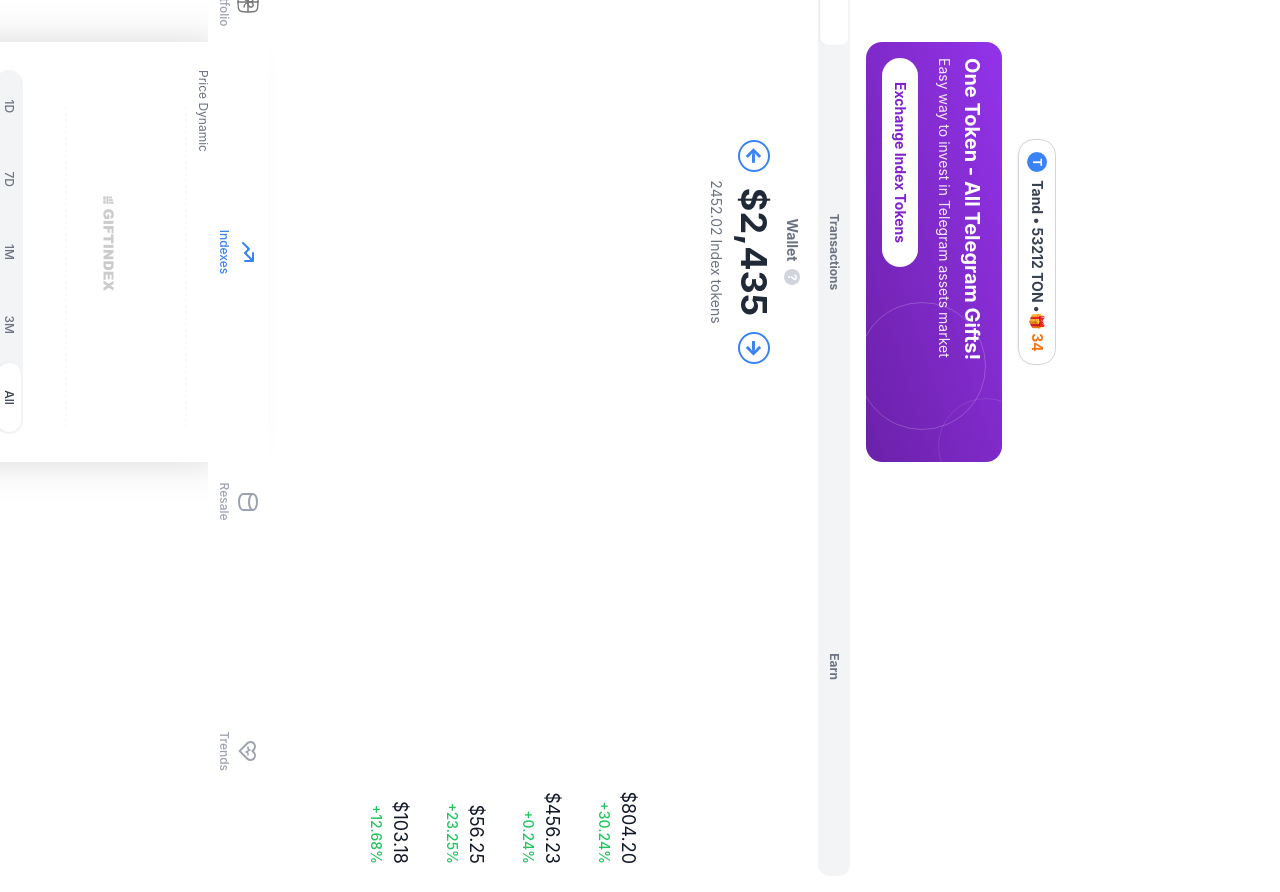
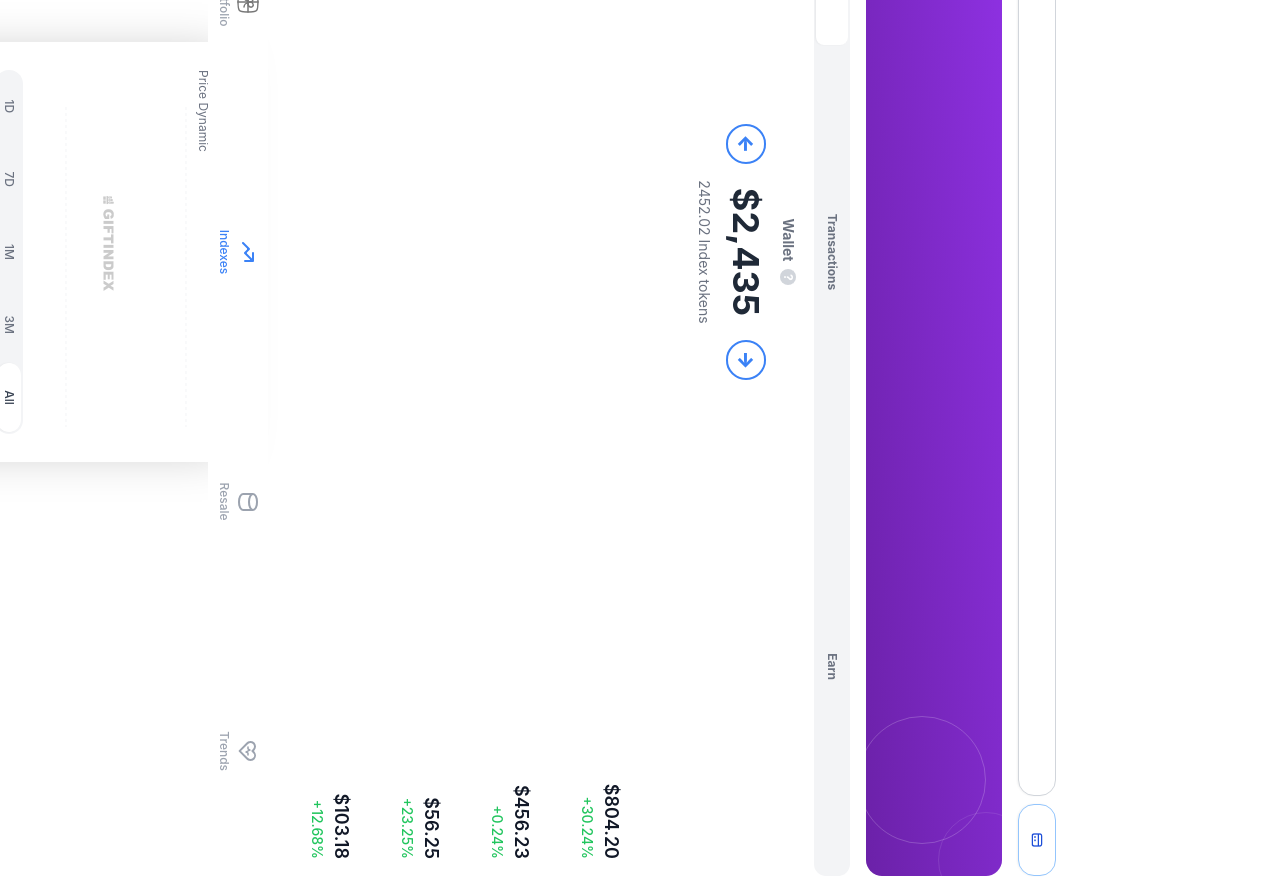
Before and after one commit to root9464/indexer, a React (Vite) app in the folder frontend/: page /indexes in a window 1280 px wide. Shown: the part 180-1072 px from the top of the page. Built offline with nearby package versions, Linux system fonts and the light colour scheme.

Commit message:
indexpage tonconnect button added

```diff
--- a/frontend/src/pages/IndexesPage.jsx
+++ b/frontend/src/pages/IndexesPage.jsx
@@ -453,6 +453,9 @@
   const [activeBalanceTab, setActiveBalanceTab] = useState('balance'); // 'balance', 'transactions', 'earn'
   const [activeTimeframe, setActiveTimeframe] = useState('All');
   const [activeTradeTab, setActiveTradeTab] = useState('buy');
+  const [walletConnected, setWalletConnected] = useState(false);
+  const [walletAddress, setWalletAddress] = useState('');
+  const [walletMenuOpen, setWalletMenuOpen] = useState(false);
   const navigate = useNavigate();
 
   // Данные индексов согласно референсу
@@ -538,6 +541,28 @@
   const totalWalletValue = 2435;
   const indexTokens = 2452.02;
 
+  const handleWalletConnect = () => {
+    if (walletConnected) {
+      // Показать меню вместо сразу отключения
+      setWalletMenuOpen(!walletMenuOpen);
+    } else {
+      // Подключение кошелька (здесь должна быть интеграция с TON Connect)
+      setWalletConnected(true);
+      setWalletAddress('UQBx...7Kv8'); // Мок адреса
+    }
+  };
+
+  const handleDisconnect = () => {
+    setWalletConnected(false);
+    setWalletAddress('');
+    setWalletMenuOpen(false);
+  };
+
+  const formatWalletAddress = (address) => {
+    if (!address) return '';
+    return `${address.slice(0, 2)}...${address.slice(-2)}`;
+  };
+
   if (loading) {
     return (
       <div className="relative min-h-screen bg-white">
@@ -553,21 +578,21 @@
   return (
     <div className="relative min-h-screen bg-white">
       <div className="overflow-y-auto pb-20 px-4 py-4" style={{height: '100vh'}}>
-        {/* User Info */}
-        <div className="flex justify-center mb-4">
-          <div className="inline-flex items-center border border-gray-300 rounded-2xl px-3 py-2 bg-white shadow-sm">
+        {/* User Info with TON Connect */}
+        <div className="flex justify-between items-center mb-4 gap-2">
+          <div className="inline-flex items-center justify-center border border-gray-300 rounded-2xl px-3 py-2 bg-white shadow-sm" style={{ width: 'calc(100% - 80px)' }}>
             {getUserPhoto() ? (
               <img
                 src={getUserPhoto()}
                 alt="User avatar"
-                className="w-5 h-5 rounded-full mr-2 object-cover"
+                className="w-5 h-5 rounded-full mr-2 object-cover flex-shrink-0"
                 onError={(e) => {
                   e.target.style.display = 'none';
                   e.target.nextSibling.style.display = 'flex';
                 }}
               />
             ) : (
-              <div className="w-5 h-5 bg-blue-500 rounded-full flex items-center justify-center mr-2">
+              <div className="w-5 h-5 bg-blue-500 rounded-full flex items-center justify-center mr-2 flex-shrink-0">
                 <span className="text-white text-xs font-bold">
                   {user?.first_name?.[0] || 'T'}
                 </span>
@@ -578,19 +603,94 @@
                 {user?.first_name?.[0] || 'T'}
               </span>
             </div>
-            <span className="text-gray-700 font-bold text-sm">
-              {getUsername() || 'Tand'} • 53212 TON •
+            <div className="flex items-center min-w-0 flex-1 overflow-hidden">
+              <span className="text-gray-700 font-bold text-sm whitespace-nowrap">
+                {getUsername() || 'Tand'}
               </span>
-            <span className="text-orange-500 font-bold text-sm"> 🎁 34</span>
+              <span className="text-gray-700 font-bold text-sm mx-1">•</span>
+              <span className="text-gray-700 font-bold text-sm whitespace-nowrap">53212 TON</span>
+              <span className="text-gray-700 font-bold text-sm mx-1">•</span>
+              <span className="text-orange-500 font-bold text-sm whitespace-nowrap">🎁 34</span>
+            </div>
+          </div>
+
+          {/* TON Connect Button with Menu */}
+          <div className="relative">
+            <button
+              onClick={handleWalletConnect}
+              className={`inline-flex items-center justify-center border rounded-2xl px-3 py-4 bg-white shadow-sm transition-colors ${
+                walletConnected
+                  ? 'border-green-300 hover:border-green-400'
+                  : 'border-blue-300 hover:border-blue-400'
+              }`}
+              style={{ width: '72px', minWidth: '72px', height: '38px' }}
+            >
+              {walletConnected ? (
+                <span className="text-green-700 font-bold text-xs whitespace-nowrap">
+                  {formatWalletAddress(walletAddress)}
+                </span>
+              ) : (
+                <svg
+                  className="w-4 h-4 text-blue-700"
+                  fill="none"
+                  stroke="currentColor"
+                  viewBox="0 0 24 24"
+                >
+                  <path
+                    strokeLinecap="round"
+                    strokeLinejoin="round"
+                    strokeWidth={2}
+                    d="M3 10h18M7 15h1m4 0h1m-7 4h12a3 3 0 003-3V8a3 3 0 00-3-3H6a3 3 0 00-3 3v8a3 3 0 003 3z"
+                  />
+                </svg>
+              )}
+            </button>
+
+            {/* Wallet Menu */}
+            {walletConnected && walletMenuOpen && (
+              <>
+                <div
+                  className="fixed inset-0 z-10"
+                  onClick={() => setWalletMenuOpen(false)}
+                />
+                <div className="absolute right-0 top-12 bg-white border border-gray-200 rounded-xl shadow-lg py-2 z-20 min-w-48">
+                  <div className="px-4 py-2 border-b border-gray-100">
+                    <div className="text-sm font-medium text-gray-800">Wallet Connected</div>
+                    <div className="text-xs text-gray-500">{walletAddress}</div>
+                  </div>
+                  <button
+                    onClick={() => {
+                      navigator.clipboard.writeText(walletAddress);
+                      setWalletMenuOpen(false);
+                    }}
+                    className="w-full px-4 py-2 text-left text-sm text-gray-700 hover:bg-gray-50 flex items-center gap-2"
+                  >
+                    <svg className="w-4 h-4" fill="none" stroke="currentColor" viewBox="0 0 24 24">
+                      <path strokeLinecap="round" strokeLinejoin="round" strokeWidth={2} d="M8 16H6a2 2 0 01-2-2V6a2 2 0 012-2h8a2 2 0 012 2v2m-6 12h8a2 2 0 002-2v-8a2 2 0 00-2-2h-8a2 2 0 00-2 2v8a2 2 0 002 2z" />
+                    </svg>
+                    Copy Address
+                  </button>
+                  <button
+                    onClick={handleDisconnect}
+                    className="w-full px-4 py-2 text-left text-sm text-red-600 hover:bg-red-50 flex items-center gap-2"
+                  >
+                    <svg className="w-4 h-4" fill="none" stroke="currentColor" viewBox="0 0 24 24">
+                      <path strokeLinecap="round" strokeLinejoin="round" strokeWidth={2} d="M17 16l4-4m0 0l-4-4m4 4H7m6 4v1a3 3 0 01-3 3H6a3 3 0 01-3-3V7a3 3 0 013-3h4a3 3 0 013 3v1" />
+                    </svg>
+                    Disconnect
+                  </button>
+                </div>
+              </>
+            )}
           </div>
         </div>
 
         {/* One Token Card */}
-        <div className="bg-gradient-to-br from-purple-600 to-purple-800 rounded-2xl p-4 mb-4 text-white relative overflow-hidden" style={{ maxWidth: '420px', marginLeft: 'auto', marginRight: 'auto' }}>
+        <div className="bg-gradient-to-br from-purple-600 to-purple-800 rounded-2xl p-4 mb-4 text-white relative overflow-hidden mx-auto" style={{ maxWidth: '100%' }}>
           <div className="relative z-10">
             <div className="text-xl font-bold mb-1">One Token - All Telegram Gifts!</div>
             <div className="text-sm opacity-90 mb-4">Easy way to invest in Telegram assets market</div>
-            <button className="bg-white text-purple-700 font-bold py-2 px-6 rounded-full text-sm">
+            <button className="bg-white text-purple-700 font-bold py-2 px-6 rounded-full text-sm hover:bg-gray-100 transition-colors">
               Exchange Index Tokens
             </button>
           </div>
@@ -600,23 +700,23 @@
         </div>
 
         {/* Balance/Transactions/Earn Compact Blocks */}
-        <div className="bg-gray-100 rounded-xl p-0.5 mb-4 flex relative">
+        <div className="bg-gray-100 rounded-xl p-0.5 mb-4 flex">
           <button
             onClick={() => setActiveBalanceTab('balance')}
-            className={`flex-1 py-1.5 px-2 text-center font-bold text-xs rounded-lg transition-all duration-200 ${
+            className={`flex-1 py-2 px-3 text-center font-bold text-xs rounded-lg transition-all duration-200 ${
               activeBalanceTab === 'balance'
                 ? 'bg-white text-gray-800 shadow-sm'
-                : 'text-gray-500'
+                : 'text-gray-500 hover:text-gray-700'
             }`}
           >
             Balance
           </button>
           <button
             onClick={() => setActiveBalanceTab('transactions')}
-            className={`flex-1 py-1.5 px-2 text-center font-bold text-xs rounded-lg transition-all duration-200 flex items-center justify-center gap-1 ${
+            className={`flex-1 py-2 px-3 text-center font-bold text-xs rounded-lg transition-all duration-200 flex items-center justify-center gap-1 ${
               activeBalanceTab === 'transactions'
                 ? 'bg-white text-gray-800 shadow-sm'
-                : 'text-gray-500'
+                : 'text-gray-500 hover:text-gray-700'
             }`}
           >
             <span>Transactions</span>
@@ -626,10 +726,10 @@
           </button>
           <button
             onClick={() => setActiveBalanceTab('earn')}
-            className={`flex-1 py-1.5 px-2 text-center font-bold text-xs rounded-lg transition-all duration-200 ${
+            className={`flex-1 py-2 px-3 text-center font-bold text-xs rounded-lg transition-all duration-200 ${
               activeBalanceTab === 'earn'
                 ? 'bg-white text-gray-800 shadow-sm'
-                : 'text-gray-500'
+                : 'text-gray-500 hover:text-gray-700'
             }`}
           >
             Earn
@@ -641,20 +741,20 @@
           <>
             {/* Wallet Section */}
             <div className="text-center mb-6">
-              <div className="text-gray-500 text-sm mb-2 flex items-center justify-center gap-2 font-bold">
+              <div className="text-gray-500 text-sm mb-3 flex items-center justify-center gap-2 font-bold">
                 Wallet
                 <div className="w-4 h-4 bg-gray-300 rounded-full flex items-center justify-center">
-                  <span className="text-xs text-white">?</span>
+                  <span className="text-xs text-white font-bold">?</span>
                 </div>
               </div>
-              <div className="flex items-center justify-center gap-4 mb-2">
-                <button className="w-8 h-8 border-2 border-blue-500 rounded-full flex items-center justify-center text-blue-500 font-black">
+              <div className="flex items-center justify-center gap-6 mb-3">
+                <button className="w-10 h-10 border-2 border-blue-500 rounded-full flex items-center justify-center text-blue-500 hover:bg-blue-50 transition-colors">
                   <span className="text-xl font-black">←</span>
                 </button>
                 <div className="text-4xl font-bold text-gray-800">
                   ${totalWalletValue.toLocaleString()}
                 </div>
-                <button className="w-8 h-8 border-2 border-blue-500 rounded-full flex items-center justify-center text-blue-500 font-black">
+                <button className="w-10 h-10 border-2 border-blue-500 rounded-full flex items-center justify-center text-blue-500 hover:bg-blue-50 transition-colors">
                   <span className="text-xl font-black">→</span>
                 </button>
               </div>
@@ -665,31 +765,31 @@
 
             {/* Indexes Section - только в balance */}
             <div className="mb-4">
-              <div className="text-gray-500 text-xs font-medium mb-3 px-1">INDEXES</div>
-              <div className="space-y-1">
+              <div className="text-gray-500 text-xs font-medium mb-3 px-1 uppercase tracking-wide">INDEXES</div>
+              <div className="space-y-2">
                 {indexesData.map((index) => (
                   <div
                     key={index.id}
-                    className="flex items-center justify-between py-3 px-3 cursor-pointer hover:bg-gray-50 rounded-lg transition-colors"
+                    className="flex items-center justify-between py-4 px-4 cursor-pointer hover:bg-gray-50 rounded-xl transition-colors border border-transparent hover:border-gray-200"
                     onClick={() => {
                       setSelectedIndex(index);
                       setPopupOpen(true);
                     }}
                   >
-                    <div className="flex items-center">
+                    <div className="flex items-center flex-1 min-w-0">
                       <div
-                        className="w-12 h-12 rounded-lg flex items-center justify-center mr-3"
+                        className="w-12 h-12 rounded-xl flex items-center justify-center mr-4 flex-shrink-0"
                         style={{ backgroundColor: index.bgColor }}
                       >
-                        <span className="text-xl text-white">{index.icon}</span>
+                        <span className="text-xl">{index.icon}</span>
                       </div>
-                      <div>
-                        <div className="font-medium text-gray-900 text-base">{index.name}</div>
-                        <div className="text-sm text-gray-500">{index.mcap}</div>
+                      <div className="min-w-0 flex-1">
+                        <div className="font-semibold text-gray-900 text-base leading-tight truncate">{index.name}</div>
+                        <div className="text-sm text-gray-500 mt-0.5">{index.mcap}</div>
                       </div>
                     </div>
-                    <div className="text-right">
-                      <div className="text-gray-900 text-lg">{index.price}</div>
+                    <div className="text-right flex-shrink-0 ml-4">
+                      <div className="text-gray-900 text-lg font-semibold">{index.price}</div>
                       <div className="text-green-500 text-sm font-medium">{index.change}</div>
                     </div>
                   </div>
@@ -699,27 +799,27 @@
           </>
         ) : activeBalanceTab === 'transactions' ? (
           /* Transactions Content */
-          <div className="text-center mb-6">
-            <div className="text-gray-500 text-sm mb-4">Recent Transactions</div>
+          <div className="mb-6">
+            <div className="text-gray-500 text-sm mb-4 text-center font-medium">Recent Transactions</div>
             <div className="space-y-3">
               {[
                 { type: 'Buy', amount: '+150.00', token: 'Market Cap Index', time: '2h ago' },
                 { type: 'Sell', amount: '-75.50', token: 'Black gifts index', time: '5h ago' },
                 { type: 'Buy', amount: '+200.00', token: 'Unique gifts index', time: '1d ago' }
               ].map((transaction, index) => (
-                <div key={index} className="flex items-center justify-between py-2 px-3 bg-gray-50 rounded-lg">
-                  <div className="flex items-center">
-                    <div className={`w-8 h-8 rounded-full flex items-center justify-center mr-3 ${
+                <div key={index} className="flex items-center justify-between py-3 px-4 bg-gray-50 rounded-xl">
+                  <div className="flex items-center flex-1 min-w-0">
+                    <div className={`w-10 h-10 rounded-full flex items-center justify-center mr-3 flex-shrink-0 ${
                       transaction.type === 'Buy' ? 'bg-green-100 text-green-600' : 'bg-red-100 text-red-600'
                     }`}>
-                      <span className="text-xs font-bold">{transaction.type === 'Buy' ? '+' : '−'}</span>
+                      <span className="text-sm font-bold">{transaction.type === 'Buy' ? '+' : '−'}</span>
                     </div>
-                    <div>
-                      <div className="font-medium text-gray-900 text-sm">{transaction.token}</div>
-                      <div className="text-xs text-gray-500">{transaction.time}</div>
+                    <div className="min-w-0 flex-1">
+                      <div className="font-medium text-gray-900 text-sm truncate">{transaction.token}</div>
+                      <div className="text-xs text-gray-500 mt-0.5">{transaction.time}</div>
                     </div>
                   </div>
-                  <div className={`font-medium text-sm ${
+                  <div className={`font-semibold text-sm flex-shrink-0 ml-3 ${
                     transaction.type === 'Buy' ? 'text-green-600' : 'text-red-600'
                   }`}>
                     ${transaction.amount}
@@ -730,51 +830,50 @@
           </div>
         ) : (
           /* Earn Content */
+          <div className="mb-6">
             <div className="text-center mb-6">
-            <div className="text-gray-500 text-sm mb-2 flex items-center justify-center gap-2 font-bold">
+              <div className="text-gray-500 text-sm mb-3 flex items-center justify-center gap-2 font-bold">
                 Wallet
                 <div className="w-4 h-4 bg-gray-300 rounded-full flex items-center justify-center">
-                <span className="text-xs text-white">?</span>
+                  <span className="text-xs text-white font-bold">?</span>
                 </div>
               </div>
-            <div className="flex items-center justify-center gap-4 mb-2">
-              <div className="text-4xl font-bold text-gray-800">
+              <div className="text-4xl font-bold text-gray-800 mb-3">
                 ${totalWalletValue.toLocaleString()}
               </div>
-            </div>
-            <div className="text-gray-500 text-sm mb-3 font-bold">
+              <div className="text-gray-500 text-sm mb-4 font-bold">
                 3453 Frens
               </div>
 
-            <div className="mb-3">
-              <div className="text-3xl font-black text-gray-800">
+              <div className="mb-6">
+                <div className="text-2xl font-black text-gray-800 leading-tight">
                   Invite friends and <span className="text-purple-500 font-black">earn</span>
                 </div>
-              <div className="text-4xl font-black text-blue-500">
+                <div className="text-3xl font-black text-blue-500 mt-1">
                   50% comission!
                 </div>
               </div>
 
               {/* Stats Row */}
-            <div className="flex justify-between mb-4 px-5 text-center">
-              <div>
-                <div className="text-lg font-black text-gray-800">3453</div>
-                <div className="text-xs text-gray-500 font-bold">Frens</div>
+              <div className="flex justify-between mb-6 px-4">
+                <div className="text-center">
+                  <div className="text-xl font-black text-gray-800">3453</div>
+                  <div className="text-xs text-gray-500 font-bold mt-1">Frens</div>
                 </div>
-              <div>
-                <div className="text-lg font-black text-gray-800">$21234</div>
-                <div className="text-xs text-gray-500 font-bold">Earn</div>
+                <div className="text-center">
+                  <div className="text-xl font-black text-gray-800">$21,234</div>
+                  <div className="text-xs text-gray-500 font-bold mt-1">Earn</div>
                 </div>
-              <div>
-                <div className="text-lg font-black text-gray-800">$2233</div>
-                <div className="text-xs text-gray-500 font-bold">Withdraw</div>
+                <div className="text-center">
+                  <div className="text-xl font-black text-gray-800">$2,233</div>
+                  <div className="text-xs text-gray-500 font-bold mt-1">Withdraw</div>
                 </div>
               </div>
 
               {/* Invite Link */}
               <div className="mb-6">
-              <div className="relative border-2 border-blue-500 rounded-xl p-3">
-                <label className="absolute -top-2 left-4 bg-white px-1 text-xs text-blue-500 font-medium">Invite Link</label>
+                <div className="relative border-2 border-blue-500 rounded-xl p-4">
+                  <label className="absolute -top-2 left-4 bg-white px-2 text-xs text-blue-500 font-medium">Invite Link</label>
                   <div className="text-sm text-blue-500 break-all font-medium">
                     https://t.me/giftindexbot/i3d43123
                   </div>
@@ -782,13 +881,14 @@
               </div>
 
               {/* Action Buttons */}
-            <div className="space-y-2">
-              <button className="w-full bg-blue-500 text-white font-bold py-3 px-4 rounded-lg hover:bg-blue-600 transition-colors text-sm">
+              <div className="space-y-3">
+                <button className="w-full bg-blue-500 text-white font-bold py-3 px-4 rounded-xl hover:bg-blue-600 transition-colors text-sm">
                   Share Link
                 </button>
-              <button className="w-full bg-blue-500 text-white font-bold py-3 px-4 rounded-lg hover:bg-blue-600 transition-colors text-sm">
+                <button className="w-full bg-blue-500 text-white font-bold py-3 px-4 rounded-xl hover:bg-blue-600 transition-colors text-sm">
                   Withdraw
                 </button>
+              </div>
             </div>
           </div>
         )}
```
Lines whose indentation alone changed are shown as unchanged.
